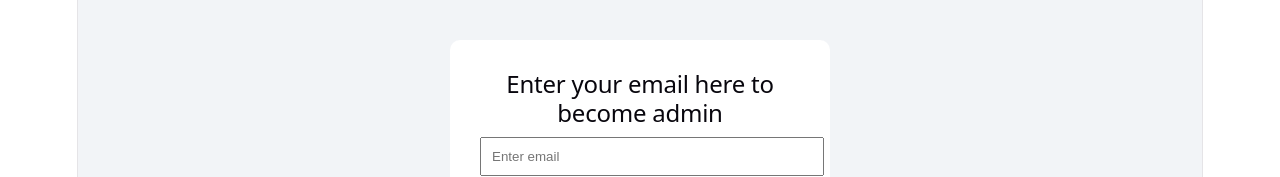
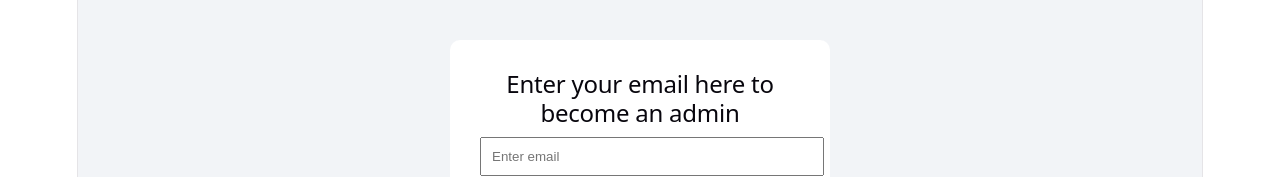
Before and after one commit to Ramakrishna-19/Team-Task-Manager, a React (Vite) app in the folder client/: page /make-admin in a window 1280 px wide. Shown: the part 230-407 px from the top of the page. Built offline with nearby package versions, Linux system fonts and the light colour scheme.

Commit message:
updating the makeadmin page

```diff
--- a/client/src/pages/MakeAdmin.jsx
+++ b/client/src/pages/MakeAdmin.jsx
@@ -27,7 +27,7 @@ export default function MakeAdmin() {
   return (
     <div className="make-admin-container">
       <div className="make-admin-box">
-        <h2>Enter your email here to become admin</h2>
+        <h2>Enter your email here to become an admin</h2>
 
         <form onSubmit={handleSubmit}>
           <input
```
